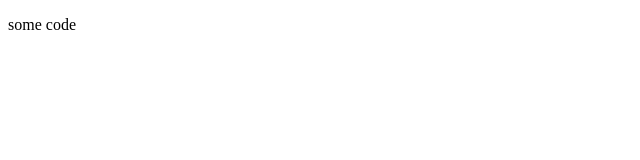
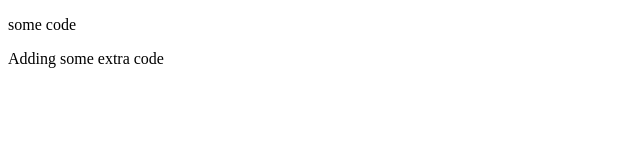
Before and after one commit to abdulrazeq-77/test-merge, a plain HTML site: page index.html in a window 1280 px wide. Shown: the whole page, without its empty margins (0-640 px from the left). Drawn offline with Linux system fonts and the light colour scheme.

Commit message:
second commit

```diff
--- a/index.html
+++ b/index.html
@@ -7,5 +7,6 @@
 </head>
 <body>
     <p>some code</p>
+    <p>Adding some extra code</p>
 </body>
 </html>
```
